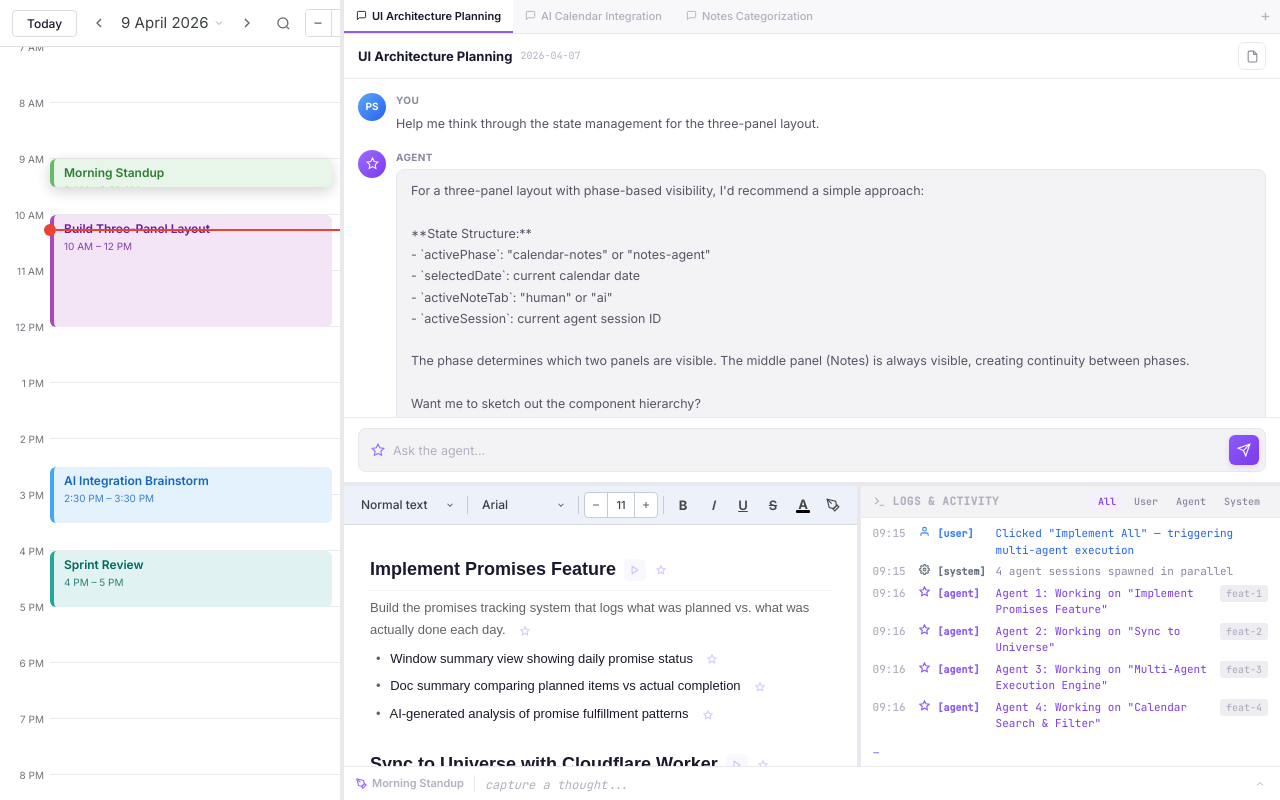
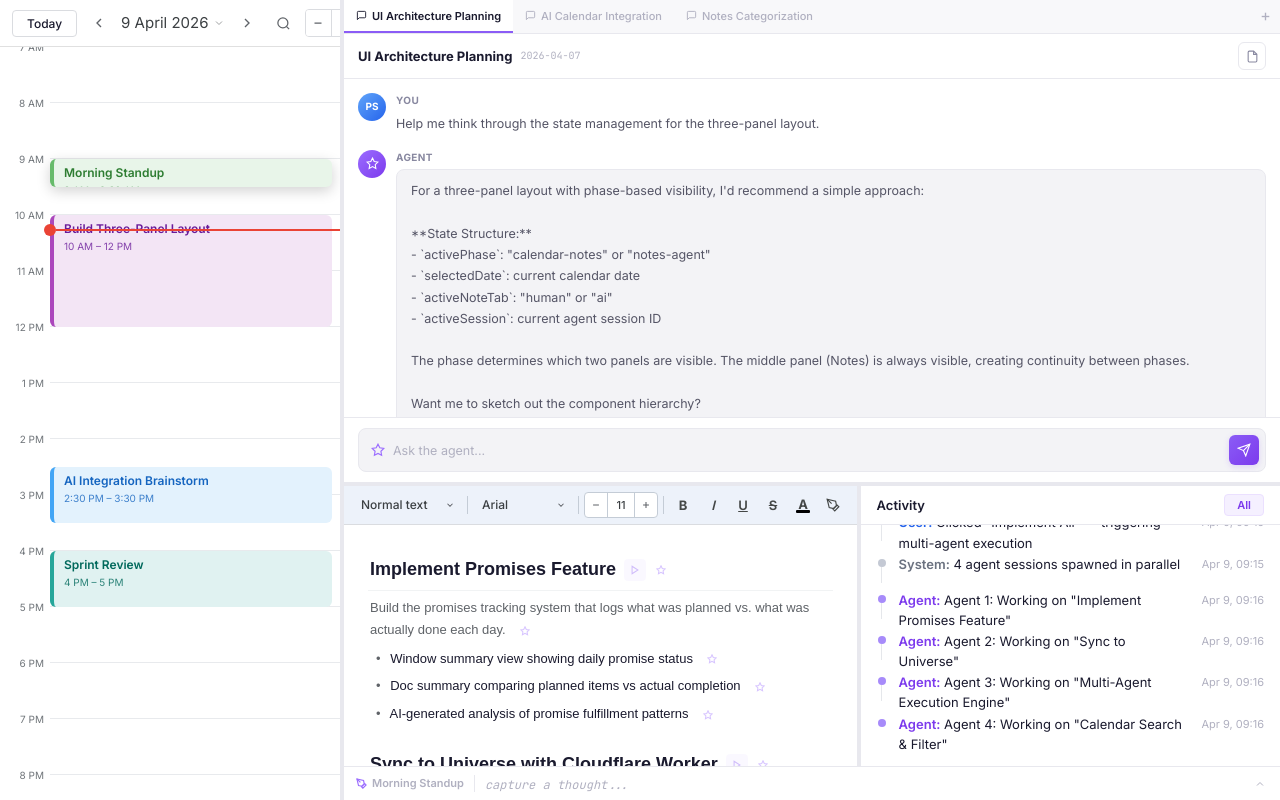
Before and after one commit to prince1823/innernet, a React (Vite) app: page / in a window 1280 px wide. Built offline with nearby package versions, Linux system fonts and the light colour scheme.

Commit message:
Refactor LogsPanel component; update styles for improved layout and visual hierarchy, enhance filter functionality with cycling options, and streamline log entry display for better readability

```diff
--- a/src/components/LogsPanel.css
+++ b/src/components/LogsPanel.css
@@ -3,129 +3,110 @@
   display: flex;
   flex-direction: column;
   background: var(--bg-white);
-  font-family: var(--font-mono);
 }
 
 .logs-header {
   display: flex;
   align-items: center;
   justify-content: space-between;
-  padding: 6px 12px;
+  padding: 8px 16px;
   border-bottom: 1px solid var(--border-light);
   flex-shrink: 0;
-  background: var(--bg-soft);
-}
-
-.logs-header-left {
-  display: flex;
-  align-items: center;
-  gap: 7px;
-  color: var(--text-muted);
 }
 
 .logs-header-title {
+  font-size: 13px;
+  font-weight: 600;
+  color: var(--text-primary);
+}
+
+.logs-filter-toggle {
+  padding: 3px 12px;
   font-size: 11px;
   font-weight: 600;
-  color: var(--text-muted);
-  text-transform: uppercase;
-  letter-spacing: 0.5px;
-}
-
-.logs-filters {
-  display: flex;
-  gap: 2px;
-}
-
-.logs-filter {
-  padding: 3px 8px;
-  font-size: 10px;
-  font-weight: 500;
-  color: var(--text-tertiary);
-  background: transparent;
-  border: none;
+  color: var(--purple-600);
+  background: var(--purple-50);
+  border: 1px solid var(--purple-100, rgba(139, 92, 246, 0.15));
   border-radius: 4px;
   cursor: pointer;
-  font-family: var(--font-mono);
+  font-family: var(--font-sans);
   transition: all 0.15s;
 }
 
-.logs-filter:hover { background: var(--bg-muted); color: var(--text-secondary); }
-.logs-filter.active { background: var(--purple-50); color: var(--purple-600); }
+.logs-filter-toggle:hover { background: var(--purple-100, rgba(139, 92, 246, 0.12)); }
 
 /* ── Content ── */
 .logs-content {
   flex: 1;
   overflow-y: auto;
-  padding: 8px 12px;
+  padding: 12px 16px;
+  scrollbar-width: none;
+}
+
+.logs-content::-webkit-scrollbar { width: 0; display: none; }
+
+/* ── Timeline ── */
+.logs-timeline {
   display: flex;
   flex-direction: column;
-  gap: 1px;
 }
 
-.logs-content::-webkit-scrollbar { width: 4px; }
-.logs-content::-webkit-scrollbar-track { background: transparent; }
-.logs-content::-webkit-scrollbar-thumb { background: var(--border-light); border-radius: 2px; }
-
-/* ── Log Line ── */
-.logs-line {
+.logs-entry {
   display: flex;
-  align-items: baseline;
-  gap: 8px;
-  padding: 2px 0;
-  line-height: 1.5;
-  font-size: 11px;
+  align-items: flex-start;
+  gap: 12px;
+  min-height: 36px;
 }
 
-.logs-time {
-  color: var(--text-muted);
-  font-weight: 500;
+.logs-dot-col {
+  display: flex;
+  flex-direction: column;
+  align-items: center;
   flex-shrink: 0;
-  min-width: 38px;
+  width: 10px;
+  padding-top: 6px;
 }
 
-.logs-type-icon {
-  flex-shrink: 0;
-  display: flex;
-  align-items: center;
-}
-
-.logs-type-label {
-  font-weight: 600;
-  flex-shrink: 0;
-  font-size: 10px;
-  min-width: 50px;
-}
-
-.logs-action {
-  color: var(--text-secondary);
-  flex: 1;
-}
-
-.logs-type-user .logs-action { color: #2563eb; }
-.logs-type-agent .logs-action { color: #7c3aed; }
-.logs-type-system .logs-action { color: var(--text-tertiary); }
-
-.logs-session {
-  font-size: 10px;
-  font-weight: 500;
-  color: var(--text-muted);
-  background: var(--bg-muted);
-  padding: 1px 6px;
-  border-radius: 3px;
+.logs-dot {
+  width: 8px;
+  height: 8px;
+  border-radius: 50%;
+  background: #c4c9d4;
   flex-shrink: 0;
 }
 
-/* ── Cursor ── */
-.logs-cursor {
-  padding: 2px 0;
+.logs-dot-user { background: #93a3b8; }
+.logs-dot-agent { background: #a78bfa; }
+.logs-dot-system { background: #c4c9d4; }
+
+.logs-connector {
+  width: 1.5px;
+  flex: 1;
+  min-height: 16px;
+  background: #e5e7eb;
 }
 
-.logs-cursor-char {
-  color: var(--purple-500);
-  animation: blink 1s step-end infinite;
-  font-size: 12px;
+.logs-entry-text {
+  flex: 1;
+  font-size: 13px;
+  line-height: 1.55;
+  color: var(--text-primary);
+  padding-top: 1px;
 }
 
-@keyframes blink {
-  50% { opacity: 0; }
+.logs-type-user { color: #2563eb; }
+.logs-type-agent { color: #7c3aed; }
+.logs-type-system { color: #6b7280; }
+
+.logs-entry-text strong {
+  font-weight: 600;
+  text-transform: capitalize;
 }
+
+.logs-entry-time {
+  font-size: 11px;
+  color: var(--text-muted);
+  white-space: nowrap;
+  flex-shrink: 0;
+  padding-top: 3px;
+}
--- a/src/components/LogsPanel.jsx
+++ b/src/components/LogsPanel.jsx
@@ -3,7 +3,14 @@ import { activityLogs } from '../data/sampleData'
 import './LogsPanel.css'
 
 export default function LogsPanel({ extraLogs = [] }) {
-  const [filter, setFilter] = useState('all') // all, user, agent, system
+  const [filter, setFilter] = useState('all')
+  const filterOrder = ['all', 'user', 'agent', 'system']
+  const cycleFilter = () => {
+    setFilter(prev => {
+      const idx = filterOrder.indexOf(prev)
+      return filterOrder[(idx + 1) % filterOrder.length]
+    })
+  }
   const scrollRef = useRef(null)
 
   const allLogs = [...activityLogs, ...extraLogs]
@@ -18,58 +25,32 @@ export default function LogsPanel({ extraLogs = [] }) {
     }
   }, [filteredLogs.length])
 
-  const typeIcon = (type) => {
-    switch (type) {
-      case 'user':
-        return <svg width="11" height="11" viewBox="0 0 24 24" fill="none" stroke="currentColor" strokeWidth="2.5"><path d="M20 21v-2a4 4 0 0 0-4-4H8a4 4 0 0 0-4 4v2"/><circle cx="12" cy="7" r="4"/></svg>
-      case 'agent':
-        return <svg width="11" height="11" viewBox="0 0 24 24" fill="none" stroke="currentColor" strokeWidth="2.5"><polygon points="12 2 15.09 8.26 22 9.27 17 14.14 18.18 21.02 12 17.77 5.82 21.02 7 14.14 2 9.27 8.91 8.26 12 2"/></svg>
-      case 'system':
-        return <svg width="11" height="11" viewBox="0 0 24 24" fill="none" stroke="currentColor" strokeWidth="2.5"><circle cx="12" cy="12" r="3"/><path d="M19.4 15a1.65 1.65 0 0 0 .33 1.82l.06.06a2 2 0 0 1 0 2.83 2 2 0 0 1-2.83 0l-.06-.06a1.65 1.65 0 0 0-1.82-.33 1.65 1.65 0 0 0-1 1.51V21a2 2 0 0 1-2 2 2 2 0 0 1-2-2v-.09A1.65 1.65 0 0 0 9 19.4a1.65 1.65 0 0 0-1.82.33l-.06.06a2 2 0 0 1-2.83 0 2 2 0 0 1 0-2.83l.06-.06A1.65 1.65 0 0 0 4.68 15a1.65 1.65 0 0 0-1.51-1H3a2 2 0 0 1-2-2 2 2 0 0 1 2-2h.09A1.65 1.65 0 0 0 4.6 9a1.65 1.65 0 0 0-.33-1.82l-.06-.06a2 2 0 0 1 0-2.83 2 2 0 0 1 2.83 0l.06.06A1.65 1.65 0 0 0 9 4.68a1.65 1.65 0 0 0 1-1.51V3a2 2 0 0 1 2-2 2 2 0 0 1 2 2v.09a1.65 1.65 0 0 0 1 1.51 1.65 1.65 0 0 0 1.82-.33l.06-.06a2 2 0 0 1 2.83 0 2 2 0 0 1 0 2.83l-.06.06a1.65 1.65 0 0 0-.33 1.82V9a1.65 1.65 0 0 0 1.51 1H21a2 2 0 0 1 2 2 2 2 0 0 1-2 2h-.09a1.65 1.65 0 0 0-1.51 1z"/></svg>
-      default:
-        return null
-    }
-  }
-
-  const typeColor = (type) => {
-    switch (type) {
-      case 'user': return '#3b82f6'
-      case 'agent': return '#8b5cf6'
-      case 'system': return '#6b7280'
-      default: return '#6b7280'
-    }
+  // Format time to "Apr 9, 07:01" style
+  const formatTimestamp = (time) => {
+    return `Apr 9, ${time}`
   }
 
   return (
     <div className="logs-panel">
       <div className="logs-header">
-        <div className="logs-header-left">
-          <svg width="13" height="13" viewBox="0 0 24 24" fill="none" stroke="currentColor" strokeWidth="2"><polyline points="4 17 10 11 4 5"/><line x1="12" y1="19" x2="20" y2="19"/></svg>
-          <span className="logs-header-title">Logs & Activity</span>
-        </div>
-        <div className="logs-filters">
-          {['all', 'user', 'agent', 'system'].map(f => (
-            <button key={f} className={`logs-filter ${filter === f ? 'active' : ''}`} onClick={() => setFilter(f)}>
-              {f.charAt(0).toUpperCase() + f.slice(1)}
-            </button>
-          ))}
-        </div>
+        <span className="logs-header-title">Activity</span>
+        <button className="logs-filter-toggle" onClick={cycleFilter}>
+          {filter === 'all' ? 'All' : filter.charAt(0).toUpperCase() + filter.slice(1)}
+        </button>
       </div>
 
       <div className="logs-content" ref={scrollRef}>
-        {filteredLogs.map((log, i) => (
-          <div key={log.id || i} className={`logs-line logs-type-${log.type}`}>
-            <span className="logs-time">{log.time}</span>
-            <span className="logs-type-icon" style={{ color: typeColor(log.type) }}>
-              {typeIcon(log.type)}
-            </span>
-            <span className="logs-type-label" style={{ color: typeColor(log.type) }}>[{log.type}]</span>
-            <span className="logs-action">{log.action}</span>
-            {log.session && <span className="logs-session">{log.session}</span>}
-          </div>
-        ))}
-        <div className="logs-cursor">
-          <span className="logs-cursor-char">_</span>
+        <div className="logs-timeline">
+          {filteredLogs.map((log, i) => (
+            <div key={log.id || i} className="logs-entry">
+              <div className="logs-dot-col">
+                <span className={`logs-dot logs-dot-${log.type}`} />
+                {i < filteredLogs.length - 1 && <span className="logs-connector" />}
+              </div>
+              <span className="logs-entry-text"><strong className={`logs-type-${log.type}`}>{log.type}:</strong> {log.action}</span>
+              <span className="logs-entry-time">{formatTimestamp(log.time)}</span>
+            </div>
+          ))}
         </div>
       </div>
     </div>
```
